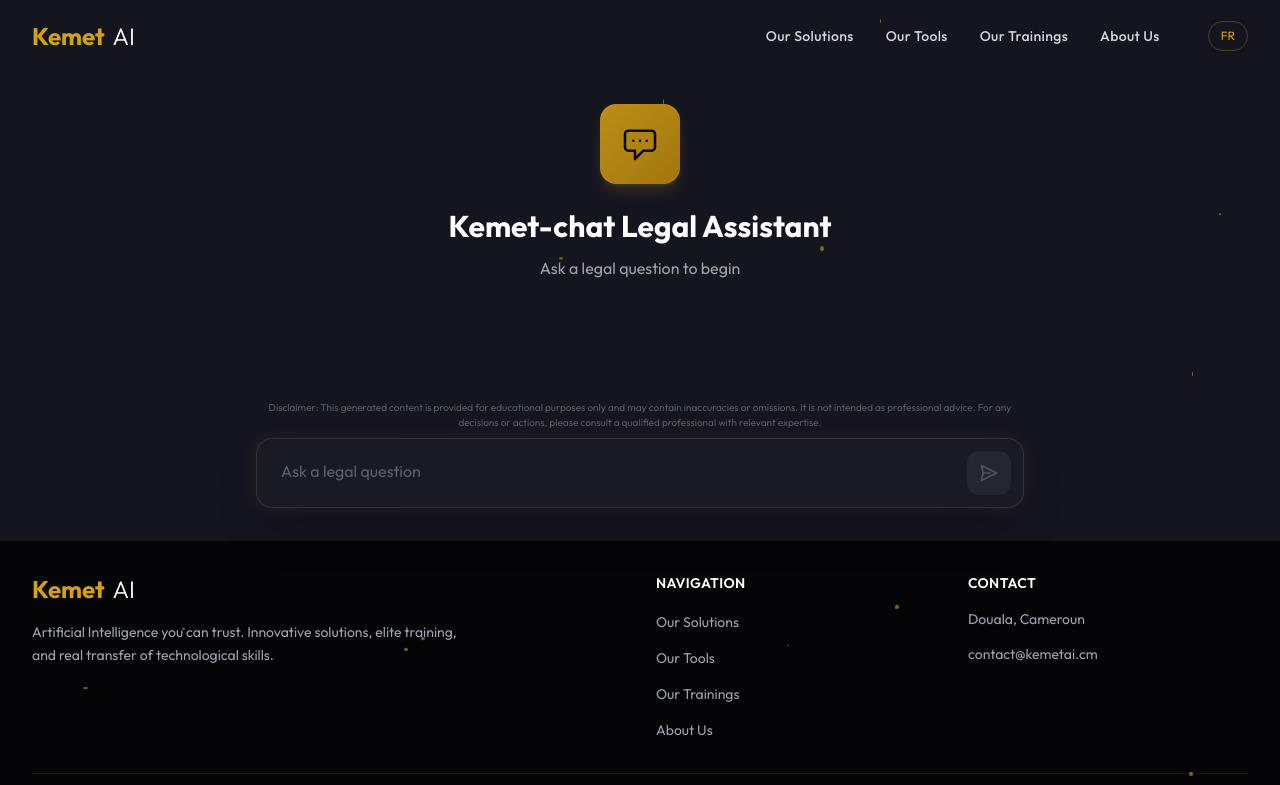
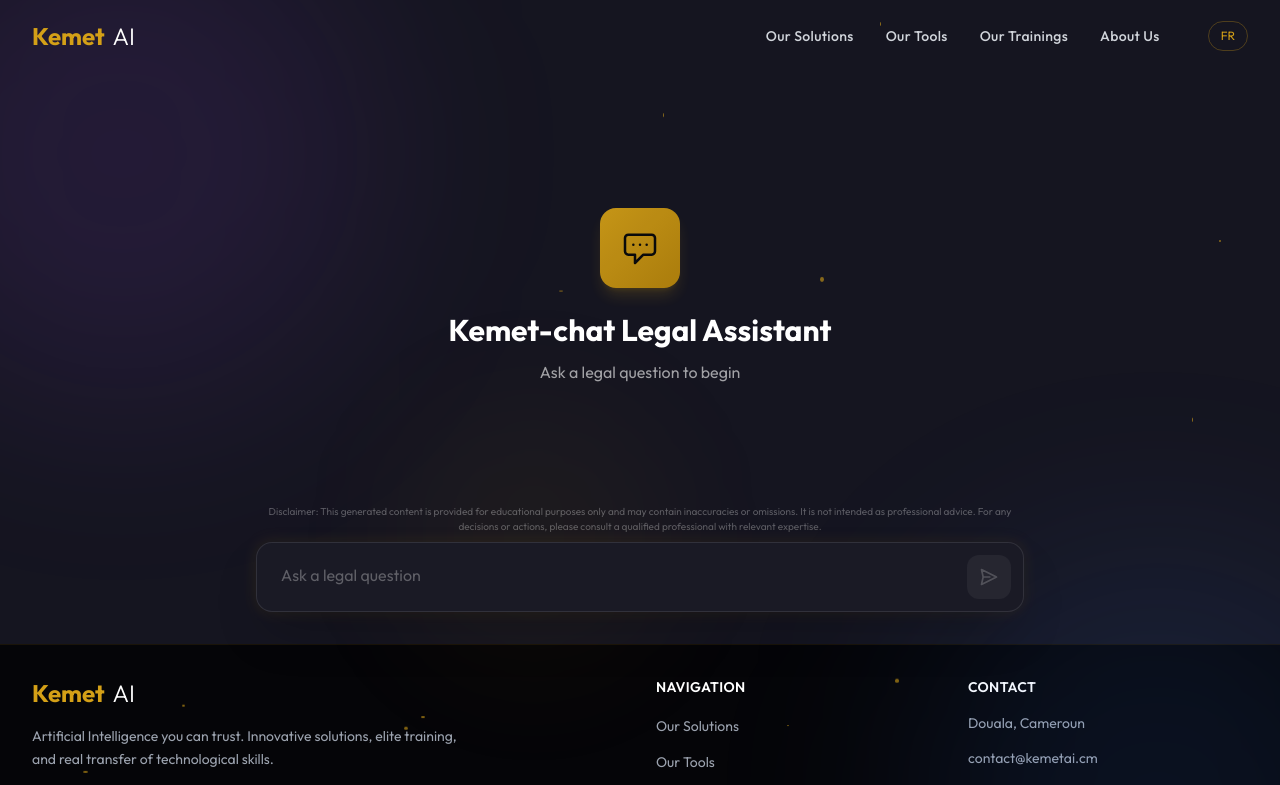
Before and after one commit to A-Njock/KEMET-AI, a React (Vite) app: page /chatbot in a window 1280 px wide. Shown: the top 785 px of the page. Built offline with nearby package versions, Linux system fonts and the light colour scheme.

Commit message:
Fixed overlap on Chatbot page and added colorful animated blobs

```diff
--- a/src/pages/Chatbot.tsx
+++ b/src/pages/Chatbot.tsx
@@ -72,7 +72,13 @@
   return (
     <div className="min-h-screen bg-[#151520] font-sans flex flex-col relative overflow-hidden">
       {/* Background Particles */}
-      <div className="absolute inset-0 pointer-events-none">
+      {/* Background Particles & Blobs */}
+      <div className="absolute inset-0 pointer-events-none overflow-hidden">
+        {/* Colorful Blobs */}
+        <div className="absolute top-[-10%] left-[-10%] w-[500px] h-[500px] bg-purple-500/10 rounded-full blur-[100px] animate-float" />
+        <div className="absolute bottom-[-10%] right-[-10%] w-[500px] h-[500px] bg-blue-500/10 rounded-full blur-[100px] animate-float" style={{ animationDelay: '2s' }} />
+        <div className="absolute top-[40%] left-[30%] w-[300px] h-[300px] bg-gold/5 rounded-full blur-[80px] animate-pulse-slow" />
+
         {[...Array(15)].map((_, i) => (
           <div
             key={i}
@@ -91,7 +97,7 @@
       <Header />
 
       <main className="flex-1 flex flex-col max-w-4xl w-full mx-auto relative z-10">
-        <div className="flex-1 overflow-y-auto px-4 py-6 scrollbar-thin scrollbar-thumb-gold/20 scrollbar-track-transparent">
+        <div className="flex-1 overflow-y-auto px-4 py-6 pt-32 scrollbar-thin scrollbar-thumb-gold/20 scrollbar-track-transparent">
           {messages.length === 0 && (
             <div className="text-center py-20 animate-fade-in-up">
               <div className="w-20 h-20 bg-gradient-to-br from-gold to-gold-dark rounded-2xl mx-auto mb-6 flex items-center justify-center shadow-lg shadow-gold/20 animate-pulse-slow">
@@ -111,7 +117,7 @@
                 className={`flex gap-4 ${msg.role === 'user' ? 'justify-end' : 'justify-start items-start'} animate-slide-up`}
               >
                 {msg.role === 'assistant' && (
-                  <div className="flex-shrink-0 w-10 h-10 rounded-xl bg-gradient-to-br from-gold to-gold-dark flex items-center justify-center text-black shadow-lg shadow-gold/10">
+                  <div className="flex-shrink-0 w-10 h-10 rounded-xl bg-gradient-to-br from-indigo-500 to-purple-600 flex items-center justify-center text-white shadow-lg shadow-purple-500/20">
                     <svg className="w-6 h-6" fill="none" stroke="currentColor" viewBox="0 0 24 24">
                       <path strokeLinecap="round" strokeLinejoin="round" strokeWidth={2} d="M13 10V3L4 14h7v7l9-11h-7z" />
                     </svg>
@@ -121,8 +127,8 @@
                 <div className={`max-w-[85%] lg:max-w-[75%]`}>
                   <div
                     className={`rounded-2xl p-5 shadow-lg backdrop-blur-sm border ${msg.role === 'user'
-                        ? 'bg-gradient-to-br from-gold/20 to-gold/5 border-gold/30 text-white ml-auto rounded-tr-sm'
-                        : 'bg-white/5 border-white/10 text-gray-100 rounded-tl-sm'
+                      ? 'bg-gradient-to-br from-gold/20 to-gold/5 border-gold/30 text-white ml-auto rounded-tr-sm'
+                      : 'bg-white/5 border-white/10 text-gray-100 rounded-tl-sm hover:border-purple-500/30 transition-colors duration-300'
                       }`}
                   >
                     <div
```
